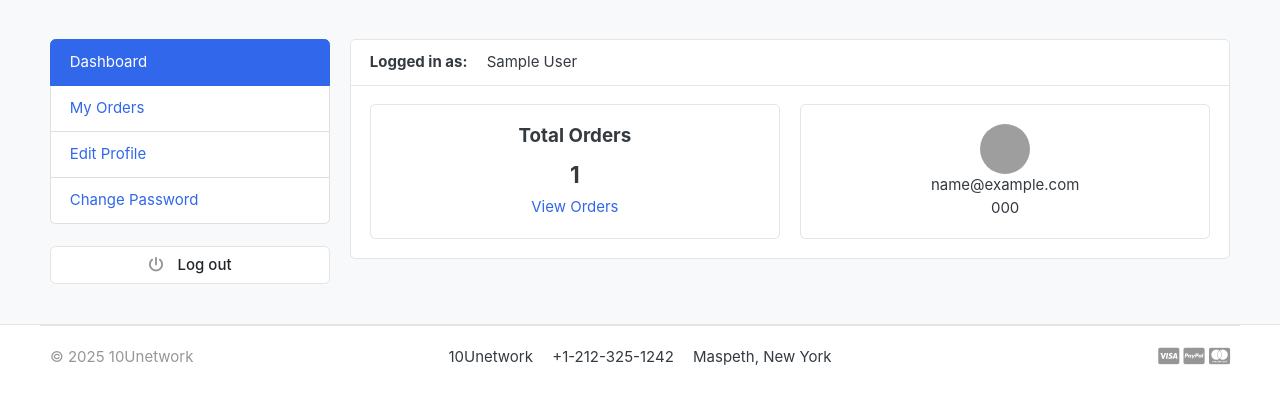
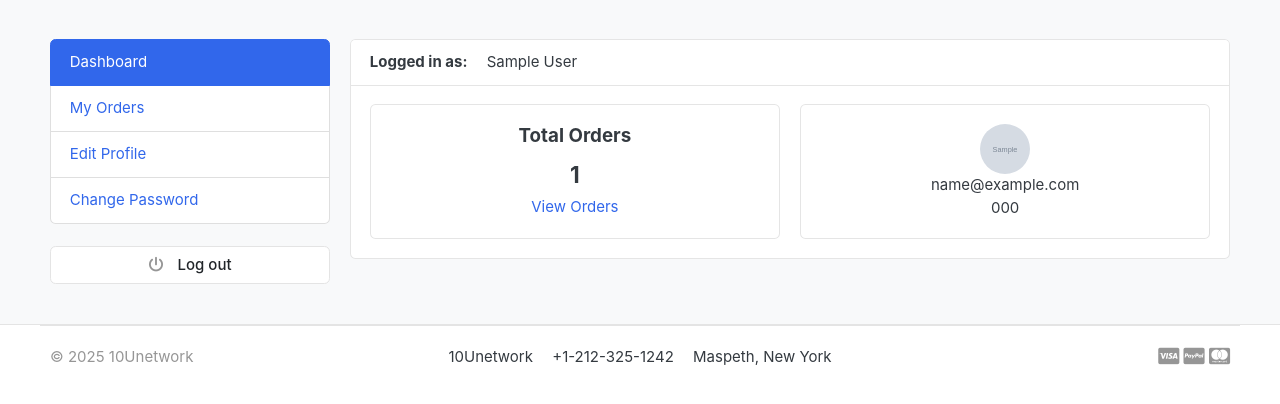
Before and after one commit to jasphil597-dev/jmkart_1-django, a Django app: page /accounts/ in a window 1280 px wide. Shown: the part 119-523 px from the top of the page. Run offline with Django 5.2, Linux system fonts and the light colour scheme; a user stored in the database is signed in; tables that the repository leaves empty hold one stand-in row (values such as "Sample post"); grey boxes marked "Sample" are stand-in pictures; some libraries are stand-ins or nearby versions; some web fonts are replaced; grey boxes are pictures that could not be loaded.

Commit message:
refactor(accounts): improve dashboard view rendering

```diff
--- a/accounts/views.py
+++ b/accounts/views.py
@@ -185,8 +185,11 @@ def activate(request, uidb64, token):
 def dashboard(request):
     orders = Order.objects.order_by('-created_at').filter(user_id=request.user.id, is_ordered=True)
     orders_count = orders.count()
+
+    userprofile = UserProfile.objects.get(user_id=request.user.id)
     context = {
         'orders_count': orders_count,
+        'userprofile': userprofile
     }
     return render(request, "accounts/dashboard.html", context)
 
--- a/templates/accounts/dashboard.html
+++ b/templates/accounts/dashboard.html
@@ -28,7 +28,7 @@
               <div class="col-md-6">
                 <div class="card" style="text-align:center;">
                   <div class="card-body">
-                    <img src="https://www.w3schools.com/howto/img_avatar.png" alt="User Profile Picture" width="50" height="50" style="border-radius:50%;">
+                    <img src="{{ userprofile.profile_picture.url }}" alt="User Profile Picture" width="50" height="50" style="border-radius:50%;">
                     <p class="mb-0">{{ user.email }}</p>
                     <p>{{ user.phone_number }}</p>
 
```
